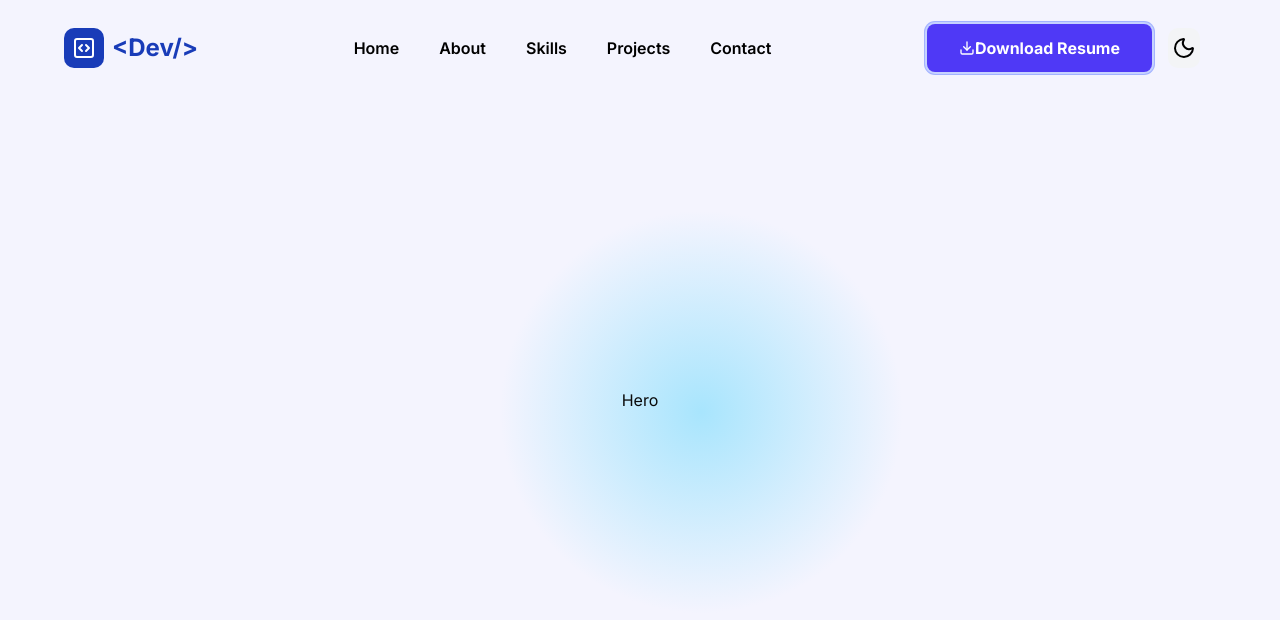
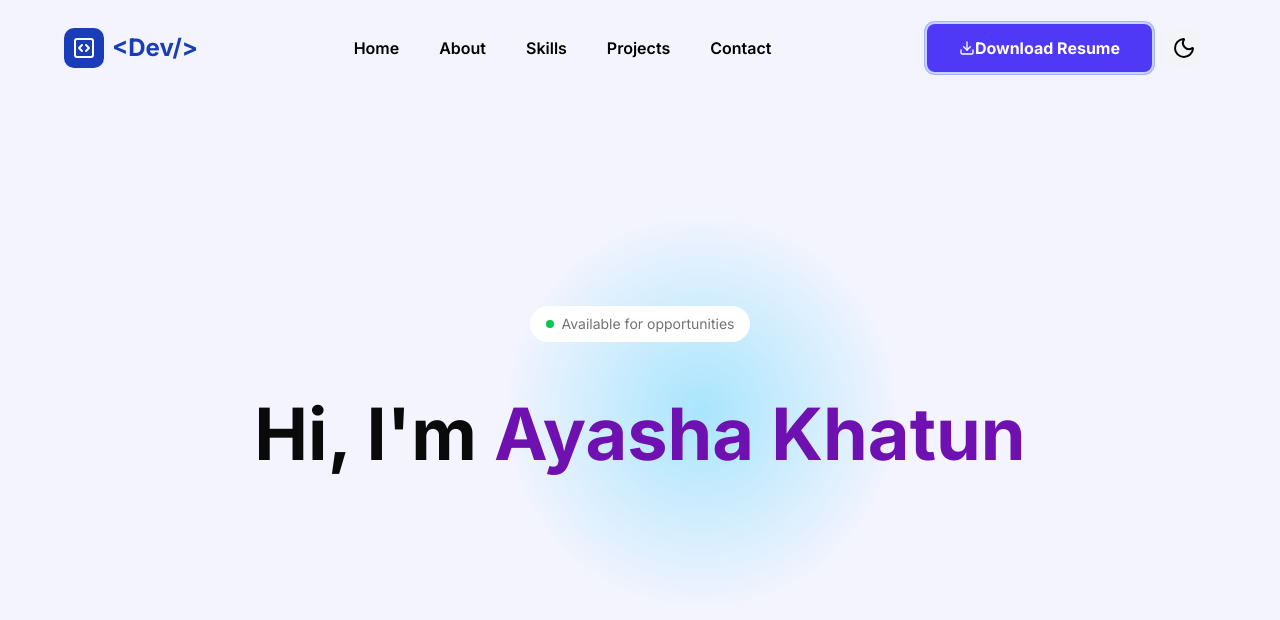
Before and after one commit to ayasha-khatun/ayasha-dev, a Next.js app: page / in a window 1280 px wide. Shown: the top 620 px of the page. Built offline with nearby package versions, Linux system fonts and the light colour scheme.

Commit message:
added hero heading

```diff
--- a/components/Home/Hero/Hero.tsx
+++ b/components/Home/Hero/Hero.tsx
@@ -2,7 +2,20 @@ import React from 'react'
 
 const Hero = () => {
   return (
-    <div className='relative min-h-screen bg-[radial-gradient(circle_476px_at_54.8%_51.5%,rgba(168,229,253,1)_0%,rgba(244,244,254,1)_42.3%,rgba(244,244,254,1)_100.2%)] flex items-center justify-center overflow-hidden dark:bg-[radial-gradient(circle_farthest-corner_at_50.3%_47.3%,rgba(113,42,92,1)_0.1%,rgba(40,25,46,1)_90%)]'>Hero</div>
+    <div className='relative min-h-screen bg-[radial-gradient(circle_476px_at_54.8%_51.5%,rgba(168,229,253,1)_0%,rgba(244,244,254,1)_42.3%,rgba(244,244,254,1)_100.2%)] flex items-center justify-center overflow-hidden dark:bg-[radial-gradient(circle_farthest-corner_at_50.3%_47.3%,rgba(113,42,92,1)_0.1%,rgba(40,25,46,1)_90%)]'>
+      <div className='relative z-10 text-center'>
+        <div className='sm:mb-6'>
+          <span className='inline-flex items-center gap-2 px-4 py-2 rounded-full bg-white dark:bg-gray-600 text-sm text-muted-foreground dark:text-gray-200 mb-8'>
+            <span className='w-2 h-2 rounded-full bg-green-500'></span>
+            Available for opportunities
+          </span>
+        </div>
+        <h1 className='text-4xl sm:text-5xl md:text-6xl lg:text-7xl font-bold mb-6'>
+          Hi, I'm{' '}
+          <span className='text-purple-800 dark:text-yellow-300'>Ayasha Khatun</span>
+          </h1>
+      </div>
+    </div>
   )
 }
 
```
